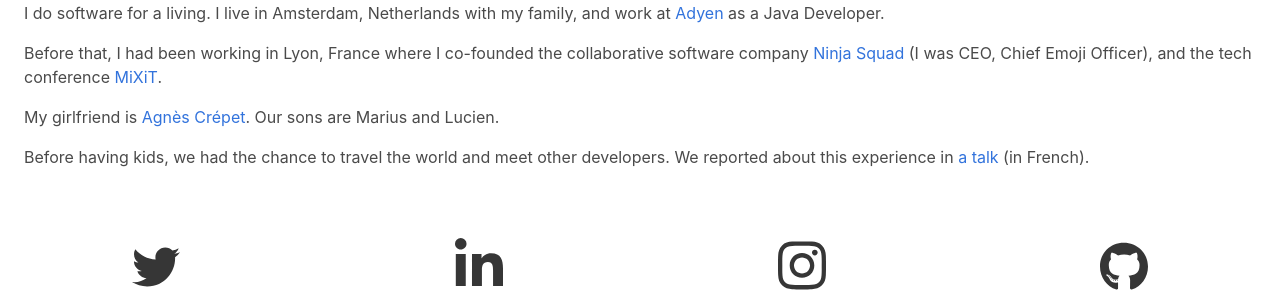
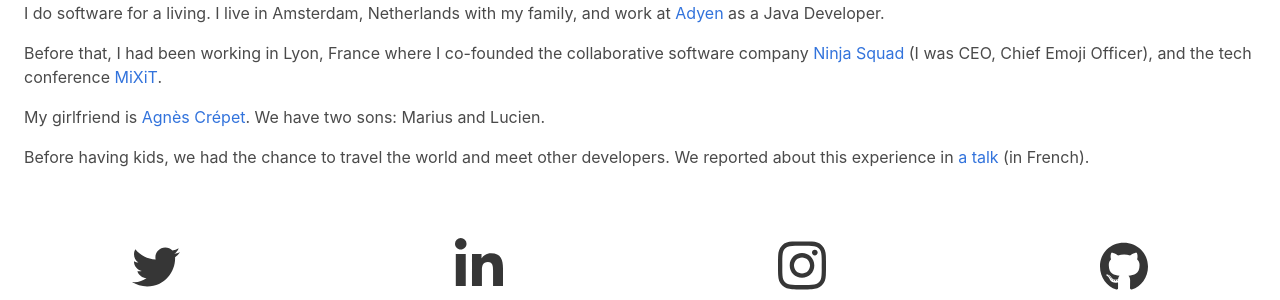
Before and after one commit to clacote/clacote-website, a Jekyll site: the page built from index.html, in a window 1280 px wide. Shown: the part 308-608 px from the top of the page. Built offline with Jekyll 4.4.1, drawn with Linux system fonts in a browser that asks for light colours.

Commit message:
Change wording: sons

```diff
--- a/index.html
+++ b/index.html
@@ -32,7 +32,7 @@
     </p>
     <p>
       My girlfriend is <a href="https://agnescrepet.org">Agnès Crépet</a>.
-      Our sons are Marius and Lucien.
+      We have two sons: Marius and Lucien.
     </p>
     <p>
       Before having kids, we had the chance to travel the world and meet other developers.
```
